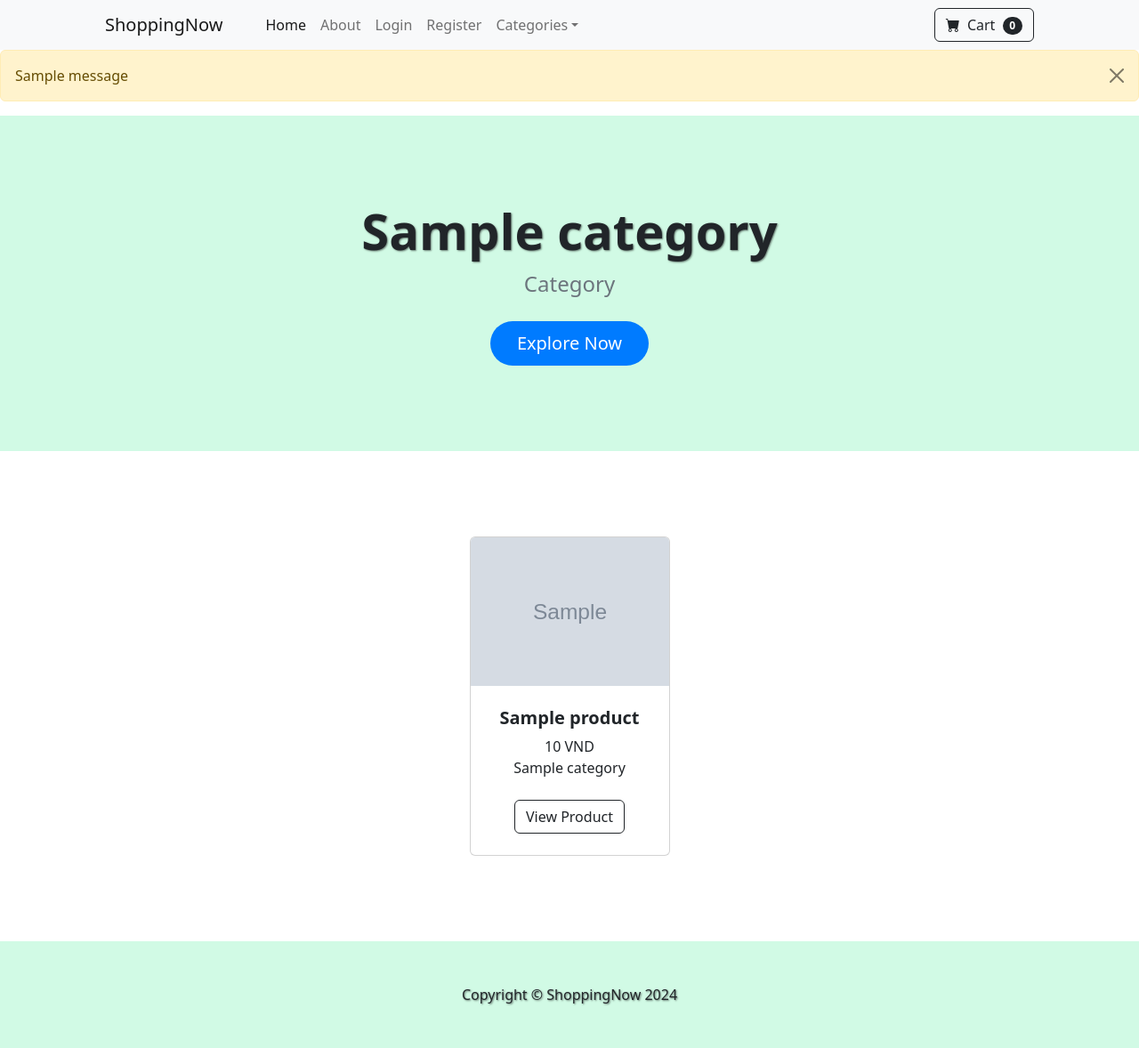
After one commit to chitranle0710/ecommerce-web-django, a Django app: template store/templates/category.html in a window 1280 px wide. The commit adds this page. Shown: the whole page at 89% size. Run offline with Django 5.2, Linux system fonts and the light colour scheme; the template is opened without the code that fills it: most values are stand-ins (such as "Sample title", 1, 10 or a date in 2020); one stand-in notice (Sample message) is shown; some libraries are stand-ins or nearby versions.

Commit message:
add category

```diff
--- /dev/null
+++ b/store/templates/category.html
@@ -0,0 +1,109 @@
+{% extends 'base.html' %}
+
+{% block content %}
+<!-- Header-->
+<header class="py-5" style="background-color: #D1FAE5;">
+    <div class="container px-4 px-lg-5 my-5">
+        <div class="text-center text-dark">
+            <h1 class="display-4 fw-bolder" style="font-size: 3.5rem; text-shadow: 1px 1px 2px rgba(0, 0, 0, 0.5);">{{ category }}</h1>
+            <p class="lead fw-normal text-muted mb-4" style="font-size: 1.5rem;">Category</p>
+            <a href="#features" class="btn btn-primary btn-lg" style="border-radius: 30px; padding: 10px 30px;">Explore Now</a>
+        </div>
+    </div>
+</header>
+
+<style>
+/* Additional Styles */
+header {
+    position: relative;
+    overflow: hidden;
+}
+
+header .text-center {
+    position: relative;
+    z-index: 1;
+}
+
+.btn-primary {
+    background-color: #007bff; /* Bootstrap Primary Color */
+    border: none;
+    color: #fff; /* Ensure the text is white for contrast */
+}
+
+.btn-primary:hover {
+    background-color: #0056b3; /* Darker shade for hover effect */
+}
+</style>
+
+
+
+        <!-- Section-->
+        <section class="py-5">
+            <div class="container px-4 px-lg-5 mt-5">
+                <div class="row gx-4 gx-lg-5 row-cols-2 row-cols-md-3 row-cols-xl-4 justify-content-center">
+
+                    {% for product in products %}
+                        {% if product.is_sale %}
+
+                        <div class="col mb-5">
+                        <div class="card h-100">
+                            <div class="badge bg-dark text-white position-absolute" style="top: 0.5rem; right: 0.5rem">Sale</div>
+                            <!-- Product image-->
+                            <img class="card-img-top" src="{{ product.image.url }}" alt="..." />
+                            <!-- Product details-->
+                            <div class="card-body p-4">
+                                <div class="text-center">
+                                    <!-- Product name-->
+                                    <h5 class="fw-bolder">{{ product.name }}</h5>
+
+                                    <!-- Sale -->
+                                    <div class="d-flex justify-content-center small text-warning mb-2">
+                                    <div class="bi-star-fill"></div>
+                                    &nbsp;&nbsp;&nbsp;Sale!&nbsp;&nbsp;
+                                    <div class="bi-star-fill"></div>
+                                    </div>
+
+                                    <!-- Product price-->
+                                    <strike> {{product.price}} VND
+                                    </strike>
+                                     &nbsp;
+                                    {{product.sale_price}} VND
+                                    <br/>
+                                    {{ product.category.name }}
+                                </div>
+                            </div>
+                            <!-- Product actions-->
+                            <div class="card-footer p-4 pt-0 border-top-0 bg-transparent">
+                                <div class="text-center"><a class="btn btn-outline-dark mt-auto" href="{% url 'product' product.id %}">View Product</a></div>
+                            </div>
+                        </div>
+                    </div>
+
+                        {% else %}
+                    <div class="col mb-5">
+                        <div class="card h-100">
+                            <!-- Product image-->
+                            <img class="card-img-top" src="{{ product.image.url }}" alt="..." />
+                            <!-- Product details-->
+                            <div class="card-body p-4">
+                                <div class="text-center">
+                                    <!-- Product name-->
+                                    <h5 class="fw-bolder">{{ product.name }}</h5>
+                                    <!-- Product price-->
+                                    {{product.price}} VND
+                                    <br/>
+                                    {{ product.category.name }}
+                                </div>
+                            </div>
+                            <!-- Product actions-->
+                            <div class="card-footer p-4 pt-0 border-top-0 bg-transparent">
+                                <div class="text-center"><a class="btn btn-outline-dark mt-auto" href="{% url 'product' product.id %}">View Product</a></div>
+                            </div>
+                        </div>
+                    </div>
+                    {% endif %}
+                    {% endfor %}
+                </div>
+            </div>
+        </section>
+{% endblock %}
--- a/store/templates/navbar.html
+++ b/store/templates/navbar.html
@@ -21,12 +21,16 @@
                         {% endif %}
 
                         <li class="nav-item dropdown">
-                            <a class="nav-link dropdown-toggle" id="navbarDropdown" href="#" role="button" data-bs-toggle="dropdown" aria-expanded="false">Shop</a>
+                            <a class="nav-link dropdown-toggle" id="navbarDropdown" href="#" role="button" data-bs-toggle="dropdown" aria-expanded="false">Categories</a>
                             <ul class="dropdown-menu" aria-labelledby="navbarDropdown">
-                                <li><a class="dropdown-item" href="#!">All Products</a></li>
+                                <li><a class="dropdown-item" href="{% url 'home' %}">All Products</a></li>
                                 <li><hr class="dropdown-divider" /></li>
-                                <li><a class="dropdown-item" href="#!">Popular Items</a></li>
-                                <li><a class="dropdown-item" href="#!">New Arrivals</a></li>
+                                <li><a class="dropdown-item" href="{% url 'category' 'Văn Học-Đại-Chúng' %}">Văn Học Đại Chúng</a></li>
+                                <li><a class="dropdown-item" href="{% url 'category' 'Văn Học-Nước-Ngoài' %}">Văn Học Nước Ngoài</a></li>
+
+                                <li><a class="dropdown-item" href="{% url 'category' 'Self-Help' %}">Self help</a></li>
+
+                                <li><a class="dropdown-item" href="{% url 'category' 'Sách-lập-trình' %}">Sách lập trình</a></li>
                             </ul>
                         </li>
                     </ul>
--- a/store/urls.py
+++ b/store/urls.py
@@ -8,4 +8,5 @@ urlpatterns = [
     path('logout/', views.logout_user, name = 'logout'),
     path('register/', views.register_user, name = 'register'),
     path('product/<int:pk>', views.product, name = 'product'),
+    path('category/<str:foo>', views.category, name = 'category'),
 ]
```
Also changed, not shown: store/views.py (+12 -1 lines), db.sqlite3, media/uploads/product/giaotrinh.jpeg (added).
